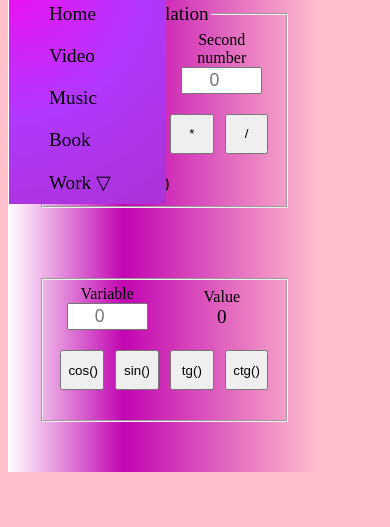
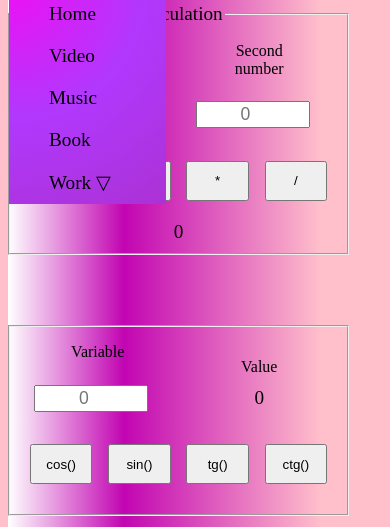
Before and after one commit to Plyassunova/Plyassunova-, a website: page math.html in a window 390 px wide. Shown: the part 86-613 px from the top of the page. Drawn offline with Linux system fonts and the light colour scheme.

Commit message:
updates5

```diff
--- a/style.css
+++ b/style.css
@@ -199,9 +199,9 @@ footer a {
     background-color: white;
     border-radius: 0;
 }
+
 .form {
     flex-direction: column;
-    margin-top: 3em;
 }
 
 .form form {
@@ -245,6 +245,7 @@ footer a {
 
 .math {
     margin: 61px;
+    flex-wrap: wrap;
     margin-left: 0px;
 }
 
@@ -286,7 +287,7 @@ footer a {
 }
 
 .math form fieldset .counters div label, input {
-    margin: auto;
+    margin: 0.7em;
     text-align: center;
 }
 
@@ -480,7 +481,7 @@ footer a {
     }
 
     .math form fieldset {
-        width: 70%;
+        width: 100%;
     }
 }
 
```
Also changed, not shown: form.html (+1 -0 lines).
